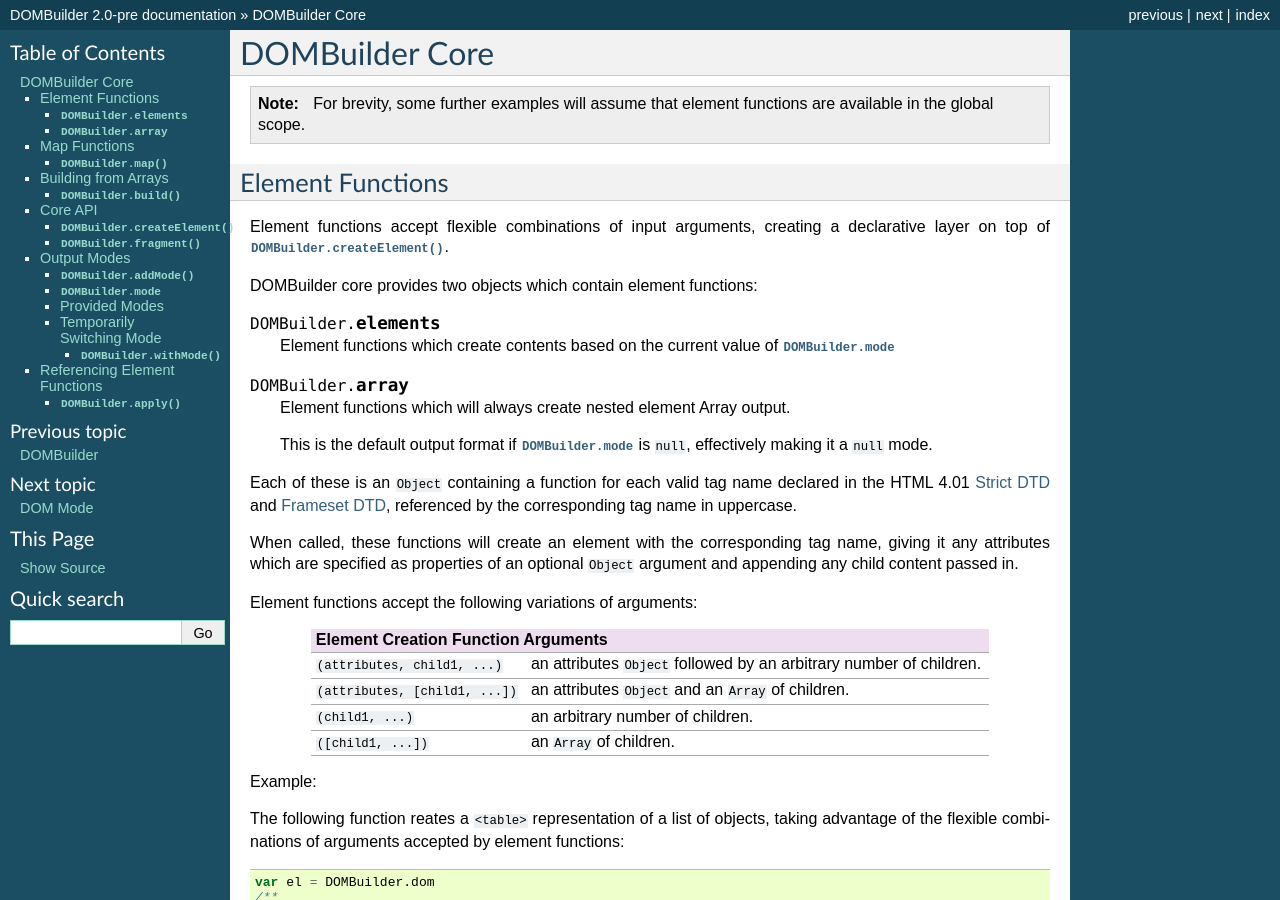
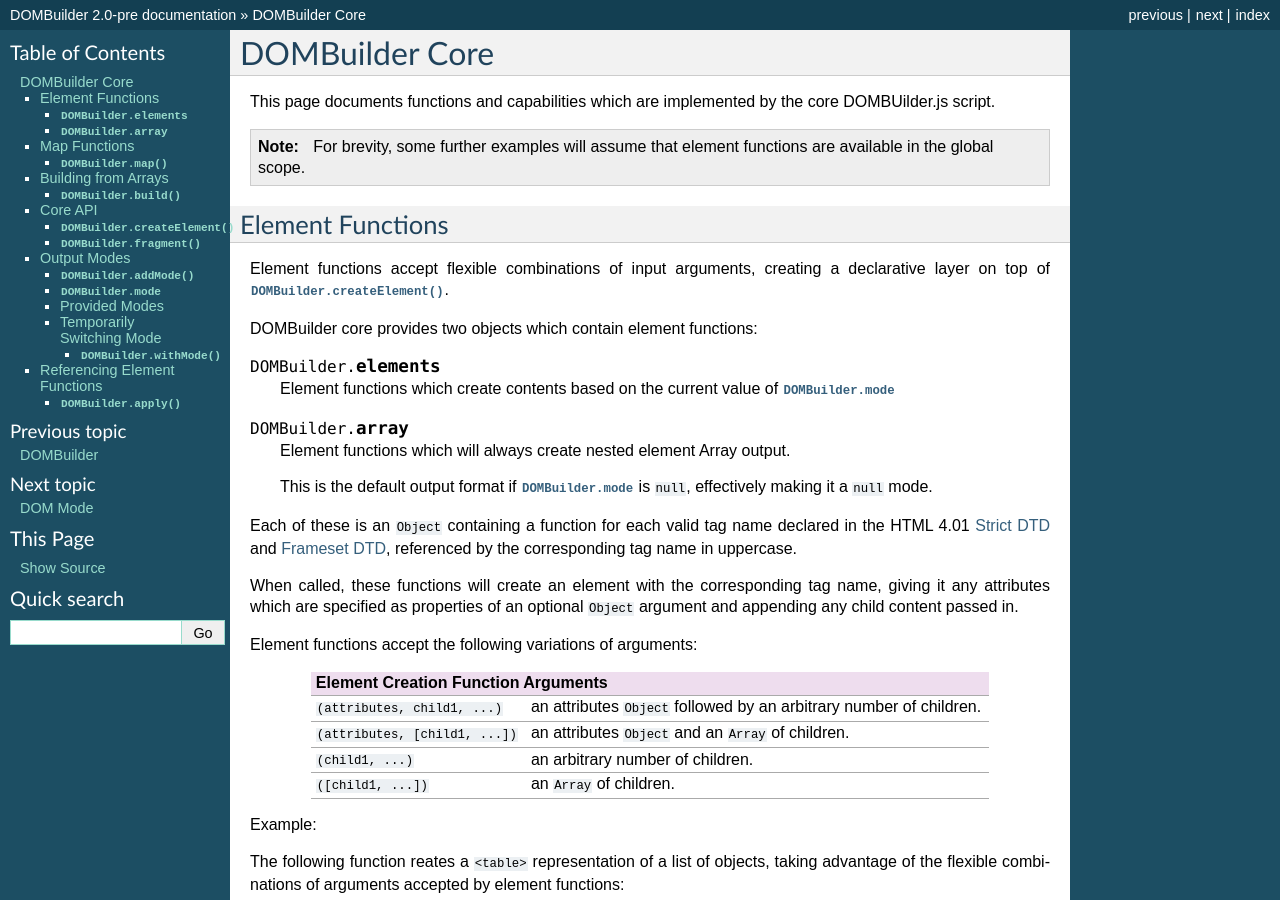
Before and after one commit to insin/DOMBuilder, a Sphinx documentation site: the page built from docs/core.rst, in a window 1280 px wide and 900 px high. Built offline with Sphinx 7.4.7, drawn with Linux system fonts in a browser that asks for light colours.

Commit message:
State the obvious

```diff
--- a/docs/core.rst
+++ b/docs/core.rst
@@ -1,6 +1,9 @@
 ===============
 DOMBuilder Core
 ===============
+
+This page documents functions and capabilities which are implemented by the core
+DOMBUilder.js script.
 
 .. note::
    For brevity, some further examples will assume that element functions are
```
